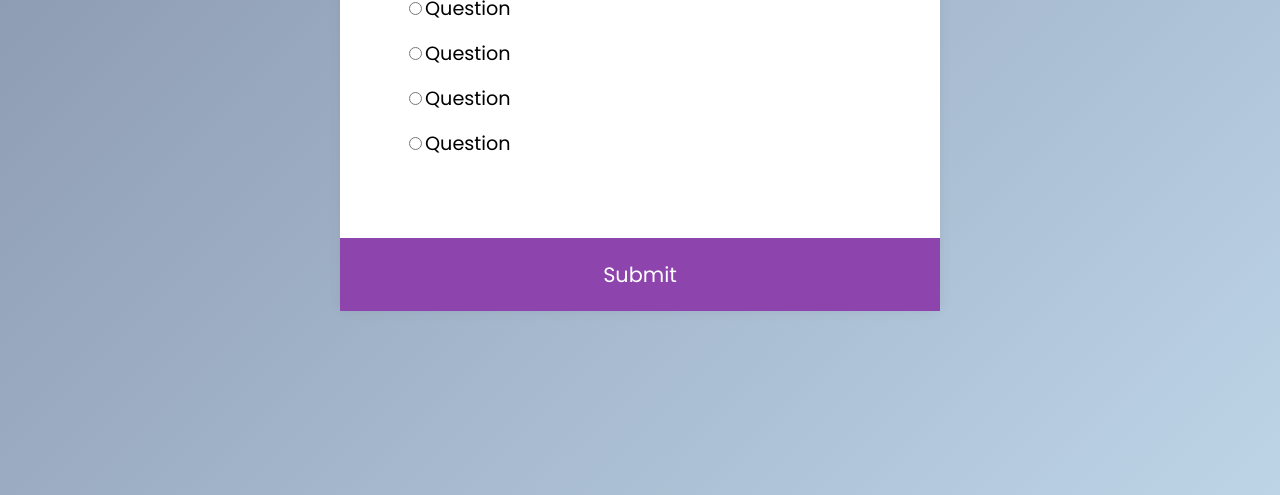
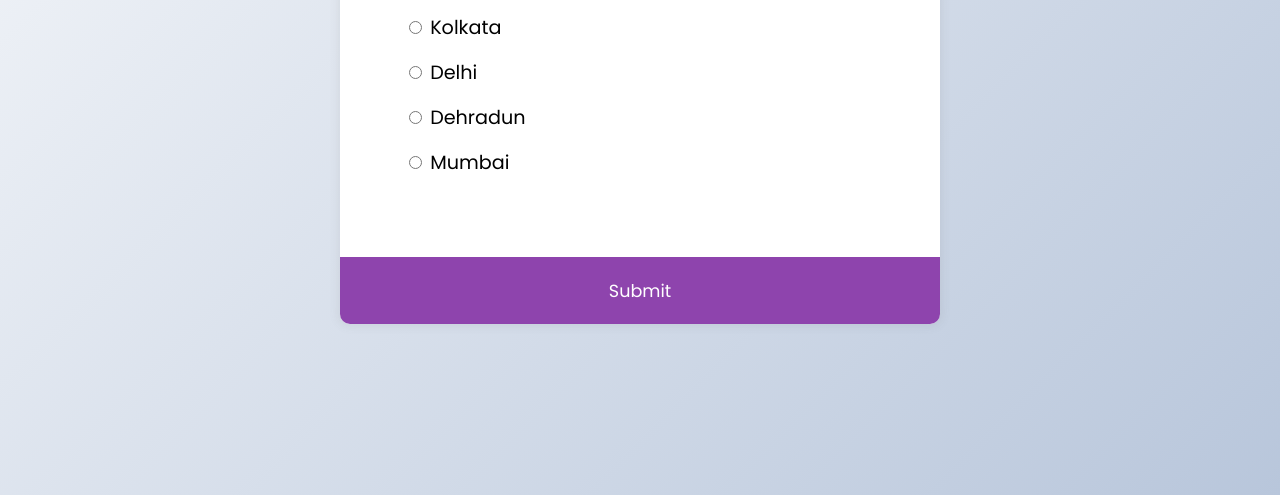
Before and after one commit to kartikey9599/Vanilla-js-projects, a plain HTML site: page quiz app/index.html in a window 1280 px wide. Shown: the part 305-800 px from the top of the page. Drawn offline with Linux system fonts and the light colour scheme.

Commit message:
Completed quiz app

```diff
--- a/quiz app/index.html
+++ b/quiz app/index.html
@@ -8,41 +8,29 @@
     <script src="script.js" defer></script>
   </head>
   <body>
-    <div class="quiz-container">
+    <div class="quiz-container" id="quiz">
       <div class="quiz-header">
-        <h2 id="question">Question Text</h2>
+        <h2 id="question">Question text</h2>
         <ul>
           <li>
-            <input type="radio" id="a" name="answer" /><label
-              id="a_text"
-              for="a"
-              >Question</label
-            >
+            <input type="radio" id="a" name="answer" class="answer" />
+            <label id="a_text" for="a">Question</label>
           </li>
           <li>
-            <input type="radio" id="b" name="answer" /><label
-              id="b_text"
-              for="b"
-              >Question</label
-            >
+            <input type="radio" id="b" name="answer" class="answer" />
+            <label id="b_text" for="b">Question</label>
           </li>
           <li>
-            <input type="radio" id="c" name="answer" /><label
-              id="c_text"
-              for="c"
-              >Question</label
-            >
+            <input type="radio" id="c" name="answer" class="answer" />
+            <label id="c_text" for="c">Question</label>
           </li>
           <li>
-            <input type="radio" id="d" name="answer" /><label
-              id="d_text"
-              for="d"
-              >Question</label
-            >
+            <input type="radio" id="d" name="answer" class="answer" />
+            <label id="d_text" for="d">Question</label>
           </li>
         </ul>
       </div>
-      <button>Submit</button>
+      <button id="submit">Submit</button>
     </div>
   </body>
 </html>
--- a/quiz app/script.js
+++ b/quiz app/script.js
@@ -42,16 +42,68 @@ const quizData = [
   },
 ];
 
-const questionE1 = document.getElementById("question");
+const quiz = document.getElementById("quiz");
+const answerEls = document.querySelectorAll(".answer");
+const questionEl = document.getElementById("question");
 const a_text = document.getElementById("a_text");
 const b_text = document.getElementById("b_text");
 const c_text = document.getElementById("c_text");
 const d_text = document.getElementById("d_text");
+const submitBtn = document.getElementById("submit");
 
-let currentQuestion = 0;
+let currentQuiz = 0;
+let score = 0;
 
 loadQuiz();
 
 function loadQuiz() {
-  currentQuestion++;
+  deselectAnswers();
+
+  const currentQuizData = quizData[currentQuiz];
+
+  questionEl.innerText = currentQuizData.question;
+  a_text.innerText = currentQuizData.a;
+  b_text.innerText = currentQuizData.b;
+  c_text.innerText = currentQuizData.c;
+  d_text.innerText = currentQuizData.d;
 }
+
+function getSelected() {
+  let answer = undefined;
+
+  answerEls.forEach((answerEl) => {
+    if (answerEl.checked) {
+      answer = answerEl.id;
+    }
+  });
+
+  return answer;
+}
+
+function deselectAnswers() {
+  answerEls.forEach((answerEl) => {
+    answerEl.checked = false;
+  });
+}
+
+submitBtn.addEventListener("click", () => {
+  // check to see the answer
+  const answer = getSelected();
+
+  if (answer) {
+    if (answer === quizData[currentQuiz].correct) {
+      score++;
+    }
+
+    currentQuiz++;
+    if (currentQuiz < quizData.length) {
+      loadQuiz();
+    } else {
+      quiz.innerHTML = `
+              <h2>You answered correctly at ${score}/${quizData.length} questions.</h2>
+
+              <button onclick="location.reload()">Reload</button>
+          `;
+    }
+  }
+});
--- a/quiz app/style.css
+++ b/quiz app/style.css
@@ -5,10 +5,10 @@
 }
 
 body {
-  background-color: #bdd4e7;
-  background-image: linear-gradient(315deg, #bdd4e7 0%, #8693ab 100%);
+  background-color: #b8c6db;
+  background-image: linear-gradient(315deg, #b8c6db 0%, #f5f7fa 100%);
+  display: flex;
   align-items: center;
-  display: flex;
   justify-content: center;
   font-family: "Poppins", sans-serif;
   margin: 0;
@@ -19,13 +19,18 @@ body {
   background-color: #fff;
   border-radius: 10px;
   box-shadow: 0 0 10px 2px rgba(100, 100, 100, 0.1);
+  overflow: hidden;
   width: 600px;
   max-width: 100%;
 }
+
 .quiz-header {
   padding: 4rem;
 }
+
 h2 {
+  padding: 1rem;
+  text-align: center;
   margin: 0;
 }
 
@@ -33,19 +38,24 @@ ul {
   list-style-type: none;
   padding: 0;
 }
+
 ul li {
+  font-size: 1.2rem;
   margin: 1rem 0;
-  font-size: 1.2rem;
+}
+
+ul li label {
+  cursor: pointer;
 }
 
 button {
   background-color: #8e44ad;
   border: none;
-  font-size: 1.3rem;
   color: white;
   cursor: pointer;
   display: block;
   font-family: inherit;
+  font-size: 1.1rem;
   width: 100%;
   padding: 1.3rem;
 }
@@ -53,3 +63,8 @@ button {
 button:hover {
   background-color: #732d91;
 }
+
+button:focus {
+  background-color: #5e3370;
+  outline: none;
+}
```
